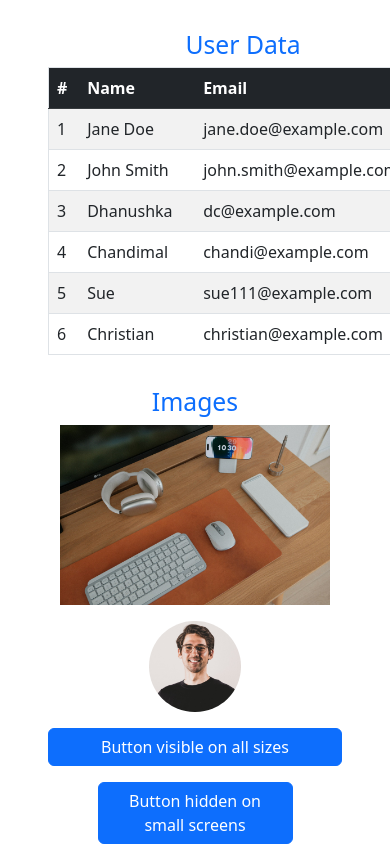
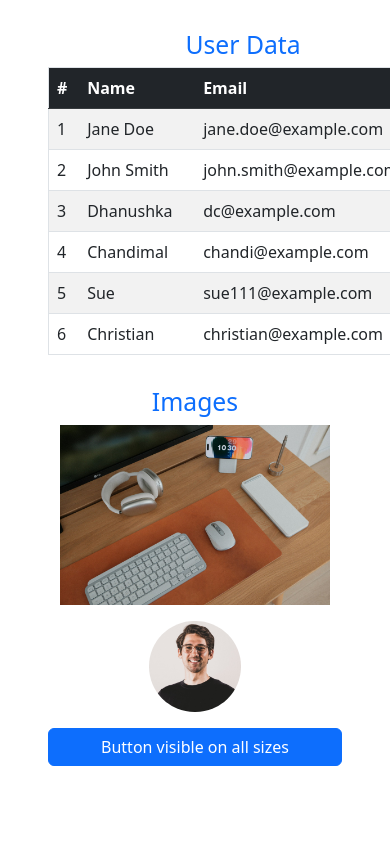
Before and after one commit to DhanushkaChandimal/bootstrap-basics, a plain HTML site: page index.html in a window 390 px wide. Shown: the part 568-1412 px from the top of the page. After the commit the page ends 1334 px from the top, so only its background shows below. Drawn offline with nearby package versions, Linux system fonts and the light colour scheme.

```diff
--- a/index.html
+++ b/index.html
@@ -112,7 +112,7 @@
         <button class="btn btn-primary" type="button">Button visible on all sizes</button>
     </div>
 
-    <div class="d-grid col-6 mx-auto d-lg-block d-md-none mt-3">
+    <div class="d-grid col-6 mx-auto d-md-block d-none mt-3">
         <button class="btn btn-primary" type="button">Button hidden on small screens</button>
     </div>
 
```
